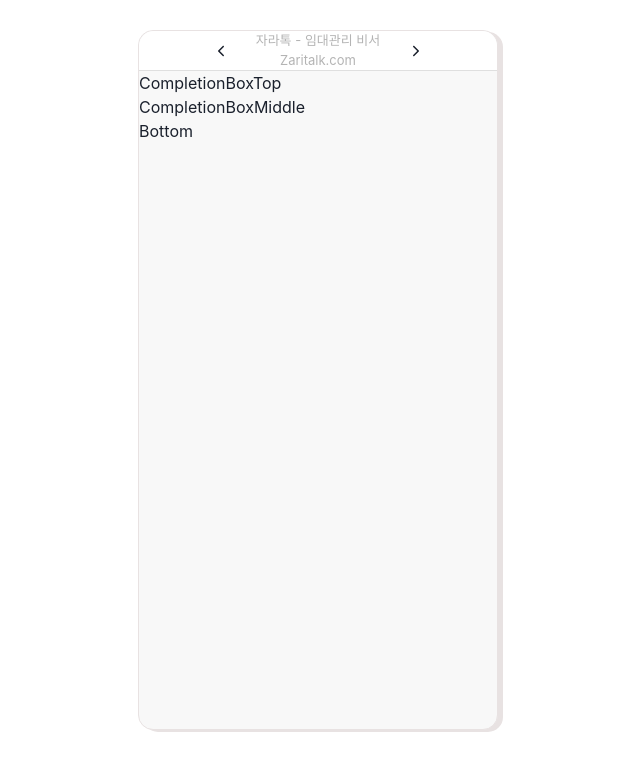
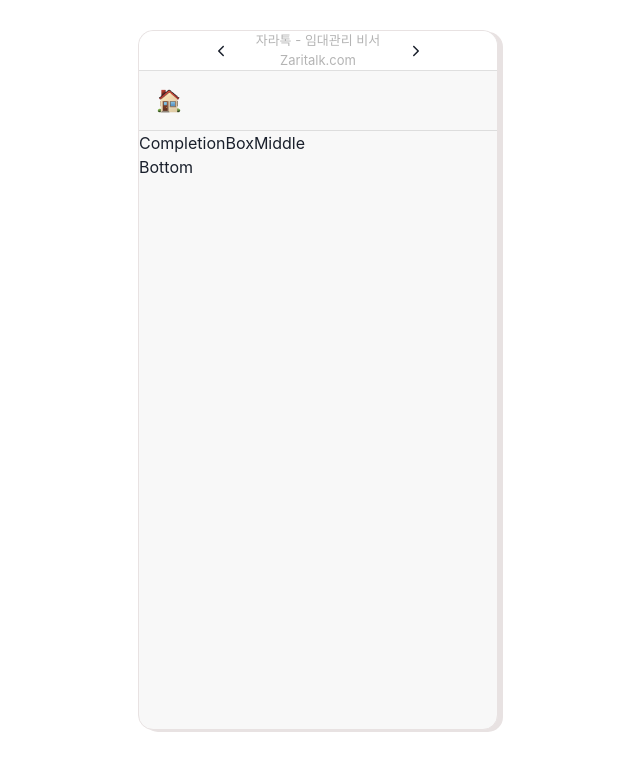
Before and after one commit to pjh1011409/callbuslab-codingtest, a React (Create React App) app: page /completionPage in a window 1280 px wide. Shown: the top 770 px of the page, without its empty margins (322-962 px from the left). Built offline with nearby package versions, Linux system fonts and the light colour scheme.

Commit message:
Feat: Create Top data in completionBox
1. 사용자 거주주소 출력

```diff
--- a/src/components/Completion/Top.tsx
+++ b/src/components/Completion/Top.tsx
@@ -1,7 +1,18 @@
 import React from 'react';
+import useCustomSelector from '../../hooks/useCustomSelector';
+import { Img, TextOverFlow, TopWrapper } from '../../styles/Completion.style';
 
 const CompletionBoxTop = () => {
-  return <div>CompletionBoxTop</div>;
+  const { Address, RoomNumber } = useCustomSelector().inputState;
+
+  return (
+    <TopWrapper>
+      <Img src="./HomeLogo.png" alt="집모양" />
+      <TextOverFlow>
+        {Address} {RoomNumber}
+      </TextOverFlow>
+    </TopWrapper>
+  );
 };
 
 export default CompletionBoxTop;
```
